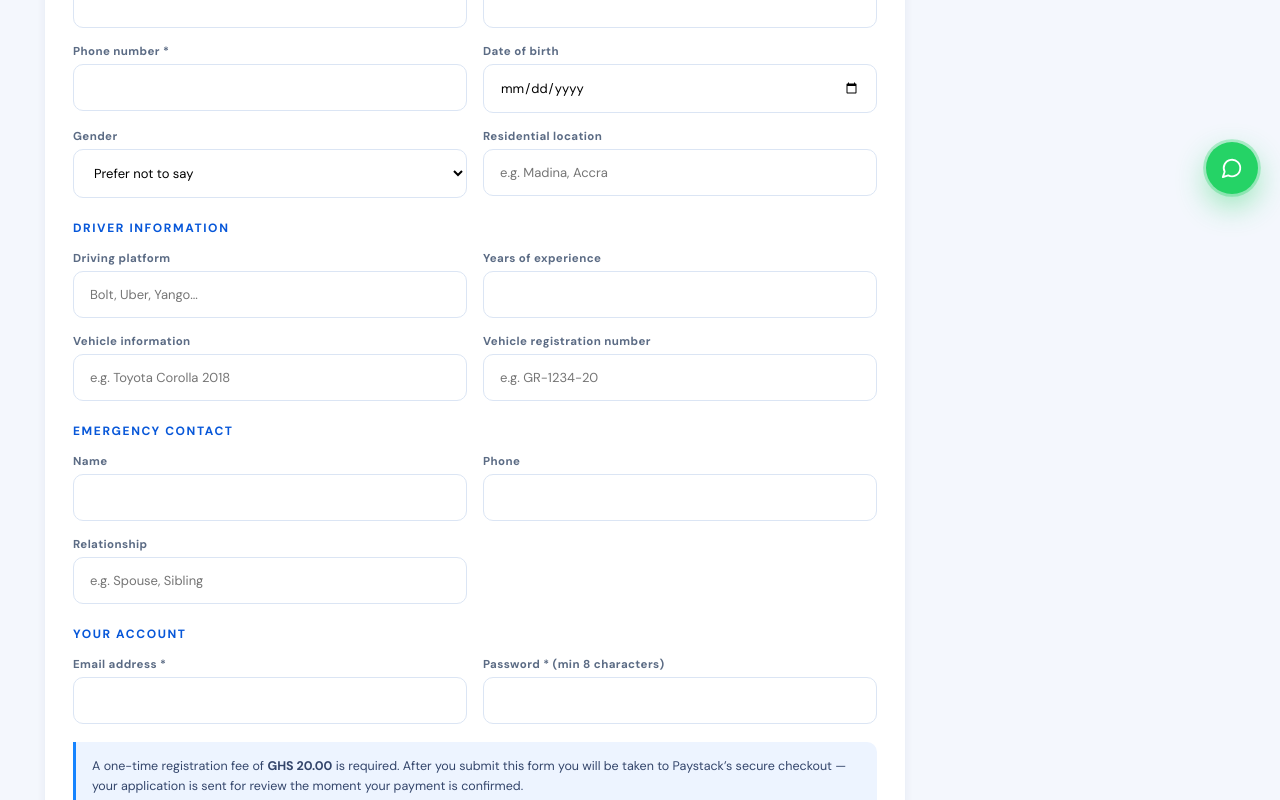
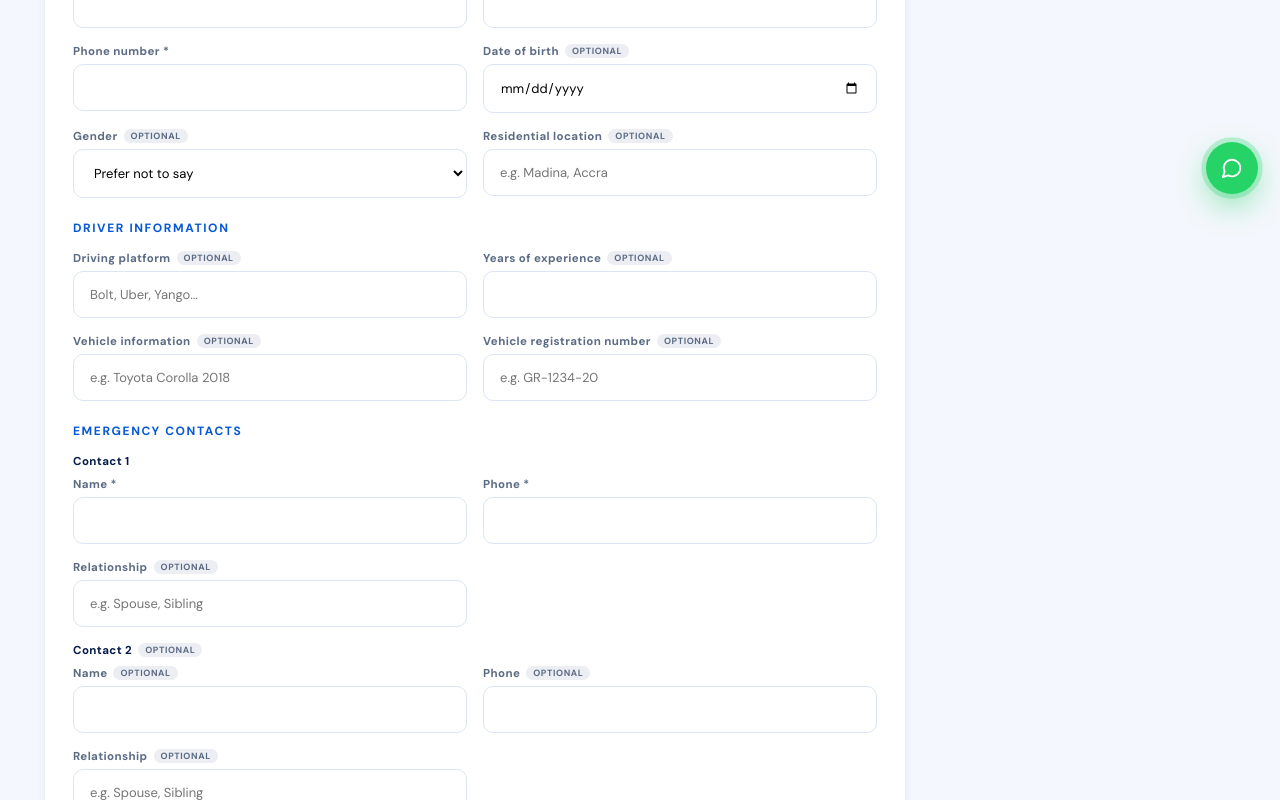
Before and after one commit to Loveago/coda, a Next.js app: page /membership in a window 1280 px wide. Shown: the part 520-1320 px from the top of the page. Built offline with nearby package versions, Linux system fonts and the light colour scheme; no server answers; the database is empty; a web font is replaced by a local one.

Commit message:
Enhance member profile management: add support for a second emergency contact with validation, update form fields for emergency contact information, and improve styling for optional fields in the membership form.

```diff
--- a/app/api/member/profile/route.ts
+++ b/app/api/member/profile/route.ts
@@ -9,9 +9,12 @@ const schema = z.object({
   platform: z.string().trim().max(80).optional(),
   vehicleInfo: z.string().trim().max(160).optional(),
   vehicleRegistration: z.string().trim().max(40).optional(),
-  emergencyName: z.string().trim().max(80).optional(),
-  emergencyPhone: z.string().trim().max(40).optional(),
+  emergencyName: z.string().trim().min(2).max(80),
+  emergencyPhone: z.string().trim().min(7).max(40),
   emergencyRelationship: z.string().trim().max(60).optional(),
+  emergency2Name: z.string().trim().max(80).optional(),
+  emergency2Phone: z.string().trim().max(40).optional(),
+  emergency2Relationship: z.string().trim().max(60).optional(),
   photoUrl: z.string().url().optional()
 });
 
@@ -35,6 +38,9 @@ export async function PATCH(request: Request) {
       emergencyName: updated.emergencyName,
       emergencyPhone: updated.emergencyPhone,
       emergencyRelationship: updated.emergencyRelationship,
+      emergency2Name: updated.emergency2Name,
+      emergency2Phone: updated.emergency2Phone,
+      emergency2Relationship: updated.emergency2Relationship,
       photoUrl: updated.photoUrl
     }
   });
--- a/app/api/members/register/route.ts
+++ b/app/api/members/register/route.ts
@@ -21,9 +21,12 @@ const schema = z.object({
   yearsExperience: z.coerce.number().int().min(0).max(80).optional(),
   vehicleInfo: z.string().optional(),
   vehicleRegistration: z.string().optional(),
-  emergencyName: z.string().optional(),
-  emergencyPhone: z.string().optional(),
-  emergencyRelationship: z.string().optional()
+  emergencyName: z.string().trim().min(2),
+  emergencyPhone: z.string().trim().min(7),
+  emergencyRelationship: z.string().optional(),
+  emergency2Name: z.string().trim().optional(),
+  emergency2Phone: z.string().trim().optional(),
+  emergency2Relationship: z.string().trim().optional()
 });
 
 export async function POST(request: Request) {
@@ -67,9 +70,12 @@ export async function POST(request: Request) {
       yearsExperience: data.yearsExperience ?? null,
       vehicleInfo: data.vehicleInfo || null,
       vehicleRegistration: data.vehicleRegistration || null,
-      emergencyName: data.emergencyName || null,
-      emergencyPhone: data.emergencyPhone || null,
+      emergencyName: data.emergencyName,
+      emergencyPhone: data.emergencyPhone,
       emergencyRelationship: data.emergencyRelationship || null,
+      emergency2Name: data.emergency2Name || null,
+      emergency2Phone: data.emergency2Phone || null,
+      emergency2Relationship: data.emergency2Relationship || null,
       status: 'PENDING',
       registrationPayment: fees.registrationFeeEnabled ? 'PENDING' : 'NOT_REQUIRED'
     }
--- a/app/globals.css
+++ b/app/globals.css
@@ -190,6 +190,8 @@ h1, h2, h3 { font-family: 'Barlow Condensed', sans-serif; letter-spacing: .3px;
 .field:focus { border-color: var(--bright); box-shadow: 0 0 0 4px rgba(22, 132, 255, .14); }
 .form-grid { display: grid; grid-template-columns: repeat(2, 1fr); gap: 16px; }
 .form-note { font-size: 12px; color: var(--muted); line-height: 1.6; }
+.opt-badge { display: inline-block; margin-left: 6px; padding: 1px 7px; border-radius: 999px; font-size: 9px; font-weight: 800; letter-spacing: .6px; color: #5b6b84; background: #eceef3; vertical-align: 1px; }
+.subsection-label { font-size: 11.5px; font-weight: 800; color: var(--navy); letter-spacing: .4px; margin: 0 0 8px; }
 .status-ok { color: #0c7a43; font-weight: 600; }
 .status-err { color: #c0392b; font-weight: 600; }
 
--- a/app/member/profile/page.tsx
+++ b/app/member/profile/page.tsx
@@ -69,6 +69,9 @@ export default async function MemberProfile() {
         emergencyName: member.emergencyName,
         emergencyPhone: member.emergencyPhone,
         emergencyRelationship: member.emergencyRelationship,
+        emergency2Name: member.emergency2Name,
+        emergency2Phone: member.emergency2Phone,
+        emergency2Relationship: member.emergency2Relationship,
         photoUrl: member.photoUrl
       }} />
     </main>
--- a/components/MembershipForm.tsx
+++ b/components/MembershipForm.tsx
@@ -6,6 +6,7 @@ import { Loader2 } from 'lucide-react';
 import PayDuesButton from '@/components/PayDuesButton';
 
 const label = { fontSize: 11.5, fontWeight: 700, color: 'var(--muted)', display: 'block', marginBottom: 5, letterSpacing: '.4px' };
+const optional = <span className="opt-badge">OPTIONAL</span>;
 
 type Result = {
   ok: boolean;
@@ -96,28 +97,35 @@ export default function MembershipForm({ registrationFeeEnabled, registrationFee
         <div><label style={label}>First name *</label><input name="firstName" required minLength={2} className="field" /></div>
         <div><label style={label}>Last name *</label><input name="lastName" required minLength={2} className="field" /></div>
         <div><label style={label}>Phone number *</label><input name="phone" required minLength={7} className="field" /></div>
-        <div><label style={label}>Date of birth</label><input name="dateOfBirth" type="date" className="field" /></div>
-        <div><label style={label}>Gender</label>
+        <div><label style={label}>Date of birth{optional}</label><input name="dateOfBirth" type="date" className="field" /></div>
+        <div><label style={label}>Gender{optional}</label>
           <select name="gender" className="field" defaultValue="">
             <option value="">Prefer not to say</option><option>Male</option><option>Female</option><option>Other</option>
           </select>
         </div>
-        <div><label style={label}>Residential location</label><input name="location" placeholder="e.g. Madina, Accra" className="field" /></div>
+        <div><label style={label}>Residential location{optional}</label><input name="location" placeholder="e.g. Madina, Accra" className="field" /></div>
       </div>
 
       <p className="section-label" style={{ marginTop: 22 }}>DRIVER INFORMATION</p>
       <div className="form-grid">
-        <div><label style={label}>Driving platform</label><input name="platform" placeholder="Bolt, Uber, Yango..." className="field" /></div>
-        <div><label style={label}>Years of experience</label><input name="yearsExperience" type="number" min={0} max={80} className="field" /></div>
-        <div><label style={label}>Vehicle information</label><input name="vehicleInfo" placeholder="e.g. Toyota Corolla 2018" className="field" /></div>
-        <div><label style={label}>Vehicle registration number</label><input name="vehicleRegistration" placeholder="e.g. GR-1234-20" className="field" /></div>
+        <div><label style={label}>Driving platform{optional}</label><input name="platform" placeholder="Bolt, Uber, Yango..." className="field" /></div>
+        <div><label style={label}>Years of experience{optional}</label><input name="yearsExperience" type="number" min={0} max={80} className="field" /></div>
+        <div><label style={label}>Vehicle information{optional}</label><input name="vehicleInfo" placeholder="e.g. Toyota Corolla 2018" className="field" /></div>
+        <div><label style={label}>Vehicle registration number{optional}</label><input name="vehicleRegistration" placeholder="e.g. GR-1234-20" className="field" /></div>
       </div>
 
-      <p className="section-label" style={{ marginTop: 22 }}>EMERGENCY CONTACT</p>
+      <p className="section-label" style={{ marginTop: 22 }}>EMERGENCY CONTACTS</p>
+      <p className="subsection-label">Contact 1</p>
       <div className="form-grid">
-        <div><label style={label}>Name</label><input name="emergencyName" className="field" /></div>
-        <div><label style={label}>Phone</label><input name="emergencyPhone" className="field" /></div>
-        <div><label style={label}>Relationship</label><input name="emergencyRelationship" placeholder="e.g. Spouse, Sibling" className="field" /></div>
+        <div><label style={label}>Name *</label><input name="emergencyName" required minLength={2} className="field" /></div>
+        <div><label style={label}>Phone *</label><input name="emergencyPhone" required minLength={7} className="field" /></div>
+        <div><label style={label}>Relationship{optional}</label><input name="emergencyRelationship" placeholder="e.g. Spouse, Sibling" className="field" /></div>
+      </div>
+      <p className="subsection-label" style={{ marginTop: 16 }}>Contact 2{optional}</p>
+      <div className="form-grid">
+        <div><label style={label}>Name{optional}</label><input name="emergency2Name" className="field" /></div>
+        <div><label style={label}>Phone{optional}</label><input name="emergency2Phone" className="field" /></div>
+        <div><label style={label}>Relationship{optional}</label><input name="emergency2Relationship" placeholder="e.g. Spouse, Sibling" className="field" /></div>
       </div>
 
       <p className="section-label" style={{ marginTop: 22 }}>YOUR ACCOUNT</p>
```
Also changed, not shown: components/ProfileEditor.tsx (+15 -4 lines), 2 other files (tests, documents, lock files or other folders).
